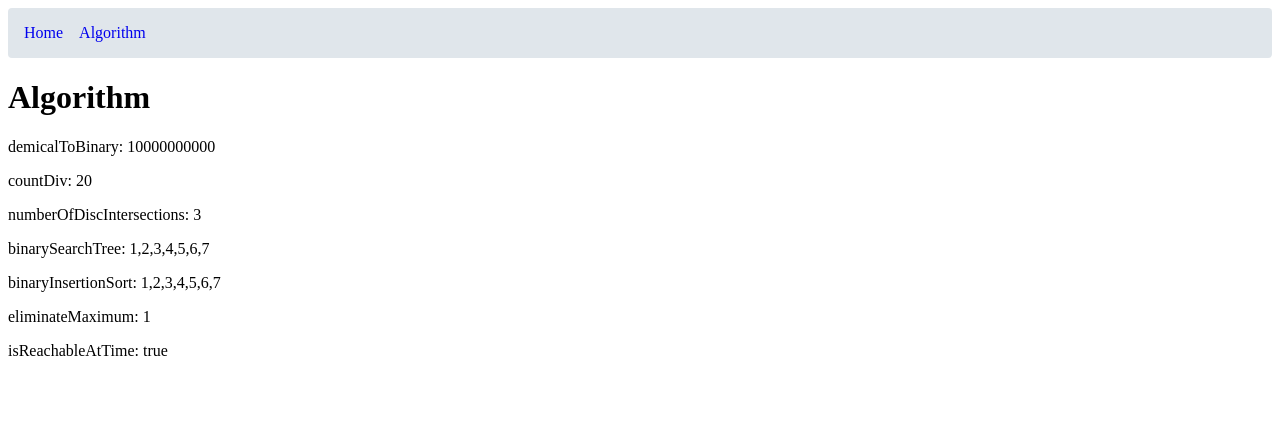
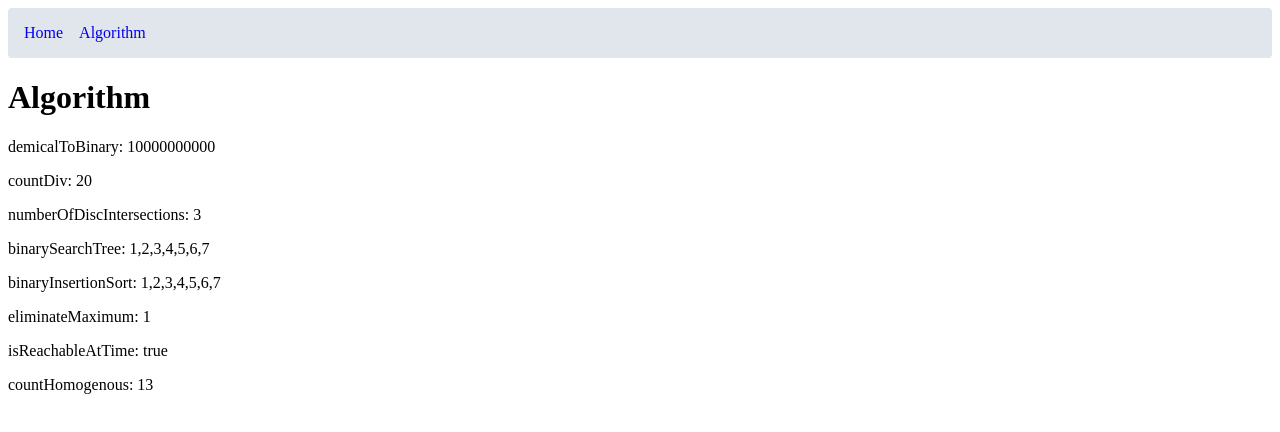
Before and after one commit to rxolve/it-works-why, a SvelteKit app: page /algorithm in a window 1280 px wide. Shown: the top 432 px of the page. Built offline with nearby package versions, Linux system fonts and the light colour scheme.

Commit message:
solve: 231109-count-number-of-homogenous-substrings.ts

```diff
--- a/src/routes/algorithm/+page.svelte
+++ b/src/routes/algorithm/+page.svelte
@@ -6,6 +6,7 @@
 	import { binaryInsertionSort } from '../../solve/binary-insertion-sort';
 	import { eliminateMaximum } from '../../solve/231107-eliminate-maximum-number-of-monsters';
 	import { isReachableAtTime } from '../../solve/231108-determine-if-a-cell-is-reachable-at-a-given-time';
+	import { countHomogenous } from '../../solve/231109-count-number-of-homogenous-substrings';
 </script>
 
 <h1>Algorithm</h1>
@@ -16,3 +17,4 @@
 <p>binaryInsertionSort: {binaryInsertionSort([4, 2, 6, 1, 3, 5, 7])}</p>
 <p>eliminateMaximum: {eliminateMaximum([1, 1, 2, 3], [1, 1, 1, 1])}</p>
 <p>isReachableAtTime: {isReachableAtTime(2, 4, 7, 7, 6)}</p>
+<p>countHomogenous: {countHomogenous('abbcccaa')}</p>
--- /dev/null
+++ b/src/solve/231109-count-number-of-homogenous-substrings.ts
@@ -0,0 +1,14 @@
+export const countHomogenous = (s: string): number => {
+	const mod = 1e9 + 7;
+	let count = 0;
+	let length = 0;
+	let prev = '';
+
+	for (let c of s) {
+		length = c === prev ? length + 1 : 1;
+		count = (count + length) % mod;
+		prev = c;
+	}
+
+	return count;
+};
```
